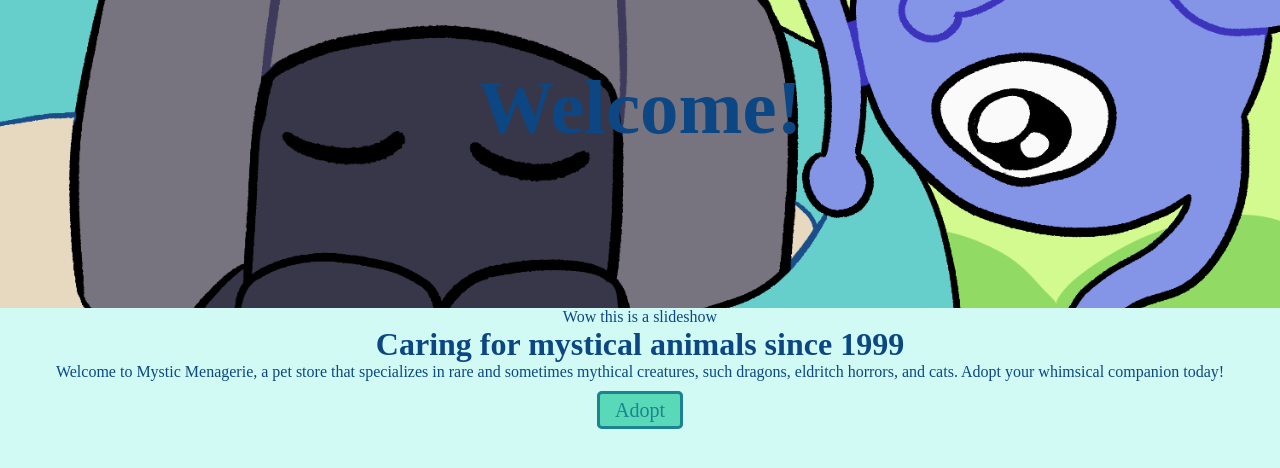
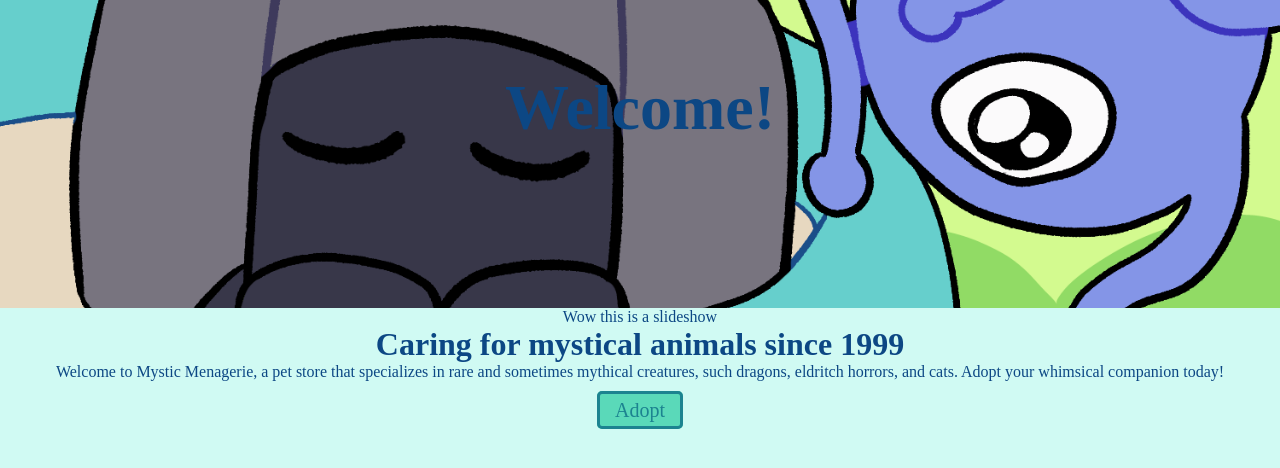
Before and after one commit to Snw125/WebProgramming-Midterm, a plain HTML site: page index.html in a window 1280 px wide. Shown: the part 152-620 px from the top of the page. Drawn offline with Linux system fonts and the light colour scheme; a web font is replaced by a local one.

Commit message:
does this work ??

```diff
--- a/styles/mystic_style.css
+++ b/styles/mystic_style.css
@@ -22,7 +22,7 @@
     font-optical-sizing: auto;
     font-weight: 700;
     font-style: normal;
-    font-size: 6vmax;
+    font-size: 5vmax;
 
 
     padding-right: 5%;
```
